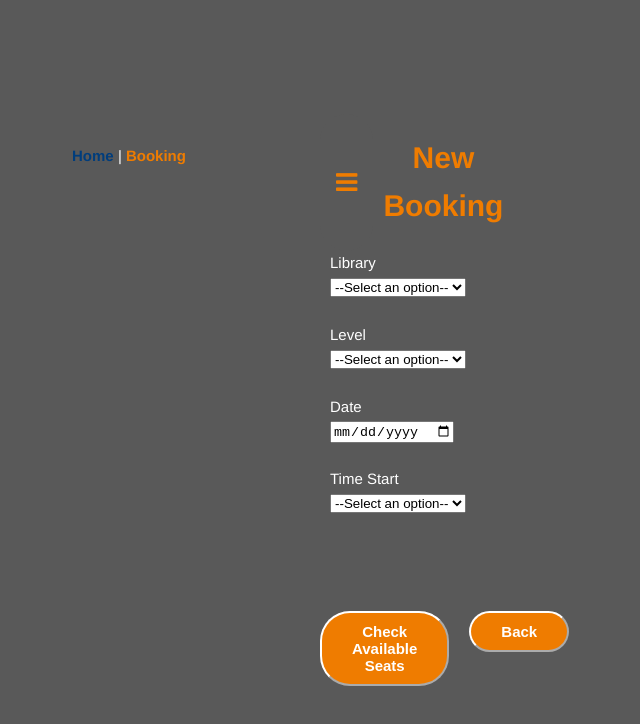
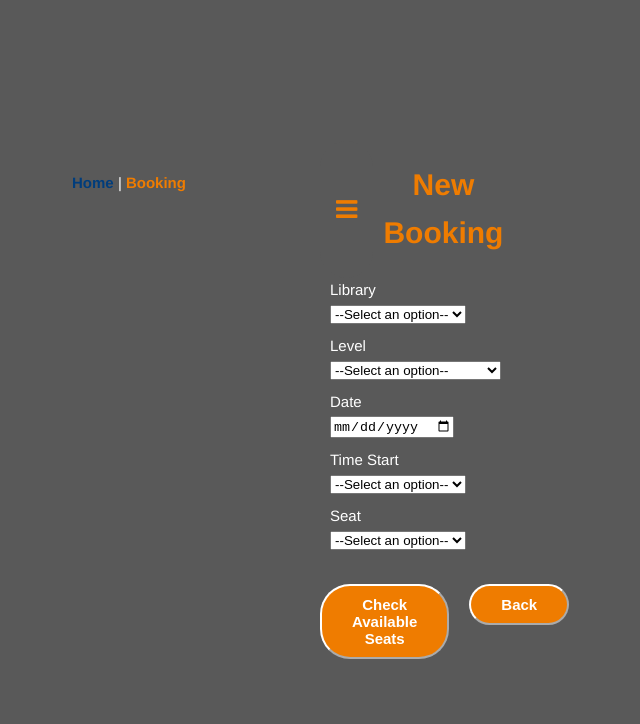
Before and after one commit to BT3103AppDev1/l1-final-project-group-17, a Vue app: page /Booking in a window 1280 px wide. Shown: the top 724 px of the page, without its empty margins (330-970 px from the left). Built offline with nearby package versions, Linux system fonts and the light colour scheme.

Commit message:
add seat to booking

```diff
--- a/src/components/TheBookingPage.vue
+++ b/src/components/TheBookingPage.vue
@@ -7,19 +7,25 @@
                     <option value = "select">--Select an option--</option>
                     <option value = "clb">CLB</option>
                 </select>
-                <br><br>
+
+                <br>
+
                 <label for = "level1">Level</label> <br>
                 <select name = "level1" id = "level1">
                     <option value = "select">--Select an option--</option>
-                    <option value = "level3">Level 3</option>
-                    <option value = "level4">Level 4</option>
                     <option value = "level5">Level 5</option>
                     <option value = "level6">Level 6</option>
+                    <option value = "level6(Chinese Library)">Level 6 (Chinese Library)</option>
                 </select>
-                <br><br>
+
+                <br>
+
                 <label for = "bookingdate1">Date</label> <br>
                     <input type = "date" id = "bookingdate1" name = "bookingdate1" v-on:click="validDate">
-                <br><br>
+                <br>
+
+                <div id = "timeselect">
+                    <div id = "time1div">
                         <label for = "time1">Time Start</label> <br>
                         <select name = "time1" id = "time1" v-on:click="updateStart">
                             <option value = "select">--Select an option--</option>
@@ -36,7 +42,9 @@
                             <option value = "1900">1900</option>
                             <option value = "2000">2000</option>
                         </select>
-                <br><br>
+                    </div>
+
+                    <div id = "time2div">
                         <label for = "time2" v-if="startTimeEntered">Time End</label> <br>
                         <select name = "time2" id = "time2" v-if="startTimeEntered" v-on:click="validTime">
                             <option value = "select">--Select an option--</option>
@@ -53,7 +61,27 @@
                             <option id = "2000" value = "2000">2000</option>
                             <option id = "2100" value = "2100">2100</option>
                         </select>
+                    </div>
+                </div>
+
+                <label for = "seat">Seat</label> <br>
+                <select name = "seat" id = "seat">
+                    <option value = "select">--Select an option--</option>
+                    <option id = "1" value = "1">1</option>
+                    <option id = "2" value = "2">2</option>
+                    <option id = "3" value = "3">3</option>
+                    <option id = "4" value = "4">4</option>
+                    <option id = "5" value = "5">5</option>
+                    <option id = "6" value = "6">6</option>
+                    <option id = "7" value = "7">7</option>
+                    <option id = "8" value = "8">8</option>
+                    <option id = "9" value = "9">9</option>
+                    <option id = "10" value = "10">10</option>
+                    <option id = "11" value = "11">11</option>
+                    <option id = "12" value = "12">12</option>
+                </select>
                 <br><br>
+
             </div>
         </form>
 
@@ -93,7 +121,6 @@
 
             updateStart(){
                 this.startTimeEntered = document.getElementById("time1").value != "select"
-                console.log(this.startTimeEntered)
             },
 
             validTime(){
@@ -114,13 +141,12 @@
                 let library = document.getElementById("library1").value
                 let level = document.getElementById("level1").value
                 let bookingdate = document.getElementById("bookingdate1").value
+                //2023-03-27 -> format of bookingdate
                 let time1 = document.getElementById("time1").value
                 let time2 = document.getElementById("time2").value
+                let seat = document.getElementById("seat").value
 
-                console.log(time1)
-                console.log(time2)
-
-                if (library == "select" || level == "select" || time1 == "select" || time2 == "select" || bookingdate == "") {
+                if (library == "select" || level == "select" || time1 == "select" || time2 == "select" || bookingdate == "" || seat == "select") {
                     alert("Some fields are not selected!")
                     return
                 }
@@ -161,6 +187,13 @@
         margin-left: 20px;
     }
 
+    #time1div,
+    #time2div{
+        display:inline-block;
+        width:50%;
+        vertical-align: top;
+    }
+
     .formli{
         display: inline-block;
         text-align: left;
@@ -170,6 +203,19 @@
         text-align: right;
         align-items: center;
         margin: auto;
+    }
+
+    select {
+        margin-bottom: 10px;
+    }
+
+    input{
+        margin-bottom: 10px;
+    }
+
+    select:hover {
+        box-shadow: 3px 3px rgb(0, 61, 124);
+        border-radius: 2px;
     }
 
     input:hover {
@@ -184,6 +230,11 @@
     .buttons {
         display: flex;
         width: 50%;
+    }
+
+    .timeselect {
+        display: flex;
+        width: 40%;
     }
 
     button {
```
Lines whose indentation alone changed are shown as unchanged.
